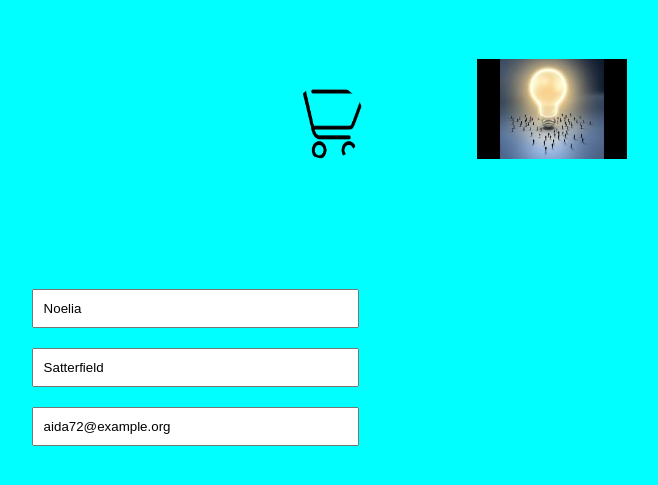
After one commit to bngopikrishna-kareti/B2BInformationPublisher, a Laravel app: page /user_profile/1 in a window 1280 px wide. The commit adds this page. Shown: the top 485 px of the page, without its empty margins (482-1140 px from the left). Run offline with Laravel 8, Linux system fonts and the light colour scheme; data comes from the database, SQL or seed files in the repository.

Commit message:
adding user profile page

```diff
--- a/AWS_Project/database/factories/UserFactory.php
+++ b/AWS_Project/database/factories/UserFactory.php
@@ -15,9 +15,11 @@ class UserFactory extends Factory
     public function definition()
     {
         return [
-            'name' => $this->faker->name(),
+            'first_name' => $this->faker->firstName,
+            'last_name' => $this->faker->lastName,
             'email' => $this->faker->unique()->safeEmail(),
             'email_verified_at' => now(),
+            'role' => $this->faker->randomElement(['client','admin']),
             'password' => '$2y$10$92IXUNpkjO0rOQ5byMi.Ye4oKoEa3Ro9llC/.og/at2.uheWG/igi', // password
             'remember_token' => Str::random(10),
         ];
--- a/AWS_Project/database/seeders/DatabaseSeeder.php
+++ b/AWS_Project/database/seeders/DatabaseSeeder.php
@@ -13,7 +13,7 @@ class DatabaseSeeder extends Seeder
      */
     public function run()
     {
-        // \App\Models\User::factory(10)->create();
+        \App\Models\User::factory(10)->create();
         \App\Models\Idea::factory(5)->create();
     }
 }
--- /dev/null
+++ b/AWS_Project/public/css/user_profile.css
@@ -0,0 +1,45 @@
+.user_profile_header{
+    padding-left: 60%;
+}
+
+body{
+    background-color: aqua;
+}
+
+.company_logo{
+    background-color:transparent;
+    border:none;
+    width:150px;
+    height:100px;
+    margin-top:10%;
+    margin-left:20%;
+    margin-right:10%;
+}
+
+
+.cart_logo{
+    border-radius:50%;
+    width:75px;
+    height:75px;
+    margin-right: 20%;
+    border: none;
+    cursor: pointer;
+}
+
+button{
+    border:none;
+    background-color: transparent;
+}
+
+
+.user_profile_form{
+    margin-left:40%;
+    margin-top:10%;
+}
+
+input{
+    padding:10px;
+    width:40%;
+    outline: none;
+    margin-bottom: 20px;
+}
--- /dev/null
+++ b/AWS_Project/resources/views/user_profile.blade.php
@@ -0,0 +1,18 @@
+<!DOCTYPE html>
+<head>
+    <link href='{{asset('/css/user_profile.css')}}' rel='stylesheet'>
+</head>
+<body>
+   <div class="user_profile_header">
+
+        <button>
+            <img src={{asset('images/cart_logo.png')}} alt="cart_logo" class="cart_logo">
+        </button>
+        <img class = "company_logo" src={{asset('images/company_logo.jpeg')}} alt = 'company logo'>
+   </div>
+   <form action="user_profile" method="POST" class="user_profile_form">
+    <input type="text" placeholder="first_name" value={{$user["first_name"]}}><br>
+    <input type="text" placeholder="last_name" value={{$user["last_name"]}}><br>
+    <input type="text" placeholder="email_address" value={{$user["email"]}}><br>
+   </form>
+</body>
--- a/AWS_Project/routes/web.php
+++ b/AWS_Project/routes/web.php
@@ -2,6 +2,7 @@
 
 use Illuminate\Support\Facades\Route;
 use App\Models\Idea;
+use App\Models\User;
 
 
 /*
@@ -19,15 +20,22 @@ Route::get('/', function () {
     return view('welcome');
 });
 
-Route::get('/user', function(){
+Route::get('/user/{id}', function($id){
     return view('user',[
-        'ideas' => Idea::all()
+        'ideas' => Idea::all(),
+        'id' => $id
     ]);
-});
+})-> where('id', '[0-9]*');
 
 
-Route::get('/idea/{id}',function($id){
+Route::get('user/idea/{id}',function($id){
     return view('idea',[
         'idea' => Idea::find($id)
     ]);
 });
+
+Route::get('user_profile/{id}',function($id){
+    return view('user_profile',[
+        'user' => User::find($id)
+    ]);
+});
```
Also changed, not shown: AWS_Project/public/css/user.css (+10 -0 lines), AWS_Project/resources/views/user.blade.php (+13 -8 lines), AWS_Project/database/migrations/2014_10_12_000000_create_users_table.php, AWS_Project/public/images/cart_logo.png (added).
